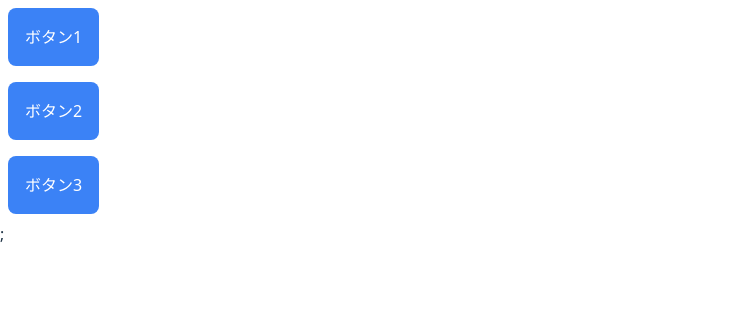
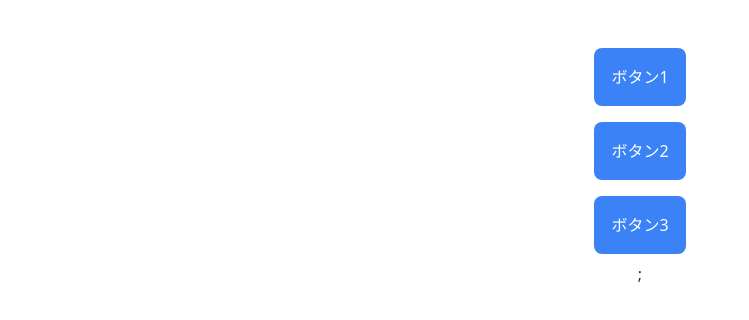
Before and after one commit to takashioguchi/my-react-app, a React (Vite) app: page / in a window 1280 px wide. Shown: the top 320 px of the page, without its empty margins (0-749 px from the left). Built offline with nearby package versions, Linux system fonts and the light colour scheme.

Commit message:
feat: update App component layout for improved button display

```diff
--- a/src/App.jsx
+++ b/src/App.jsx
@@ -234,7 +234,7 @@ const App = () => {
     setOpenIndex((prevIndex) => (prevIndex === index ? null : index));
 
   return (
-    <div>
+    <div className="content-center text-center p-10">
       {btnData.map((btn) => (
         <Btn
           key={btn.id}
```
